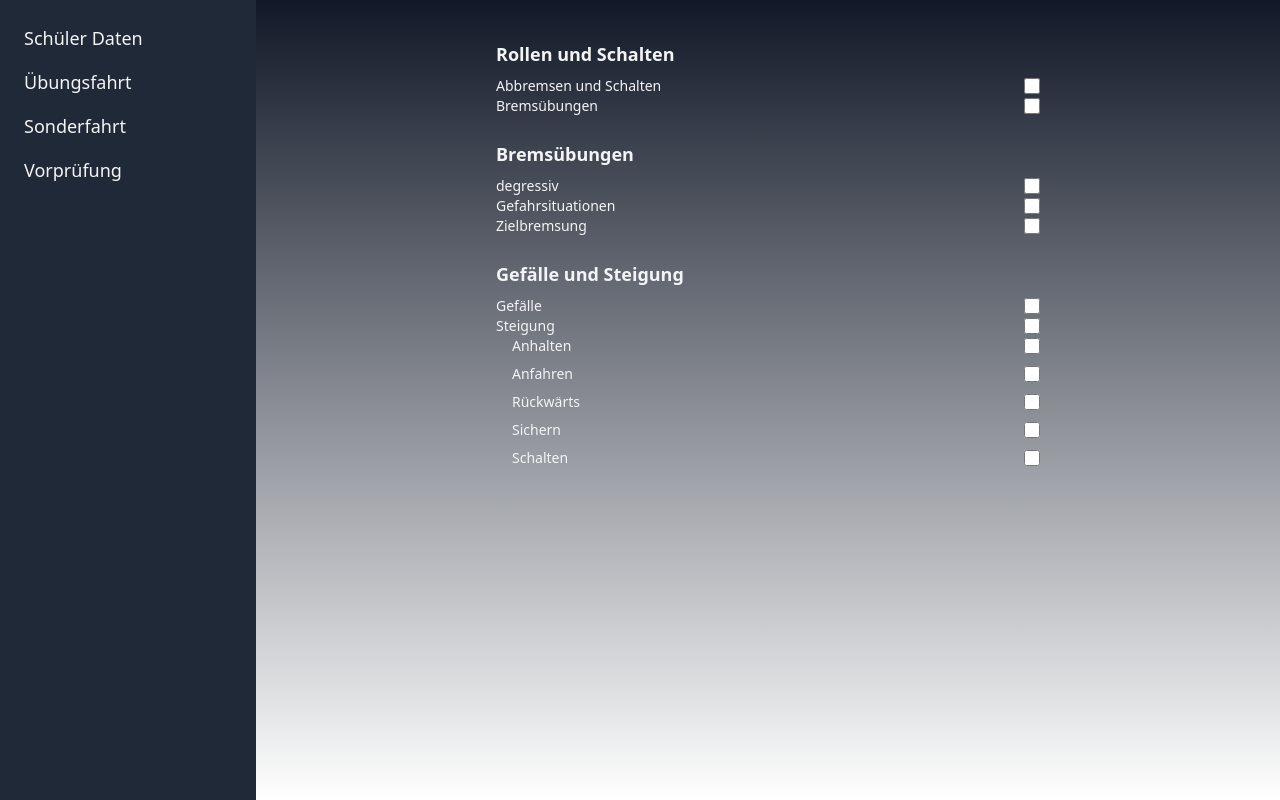
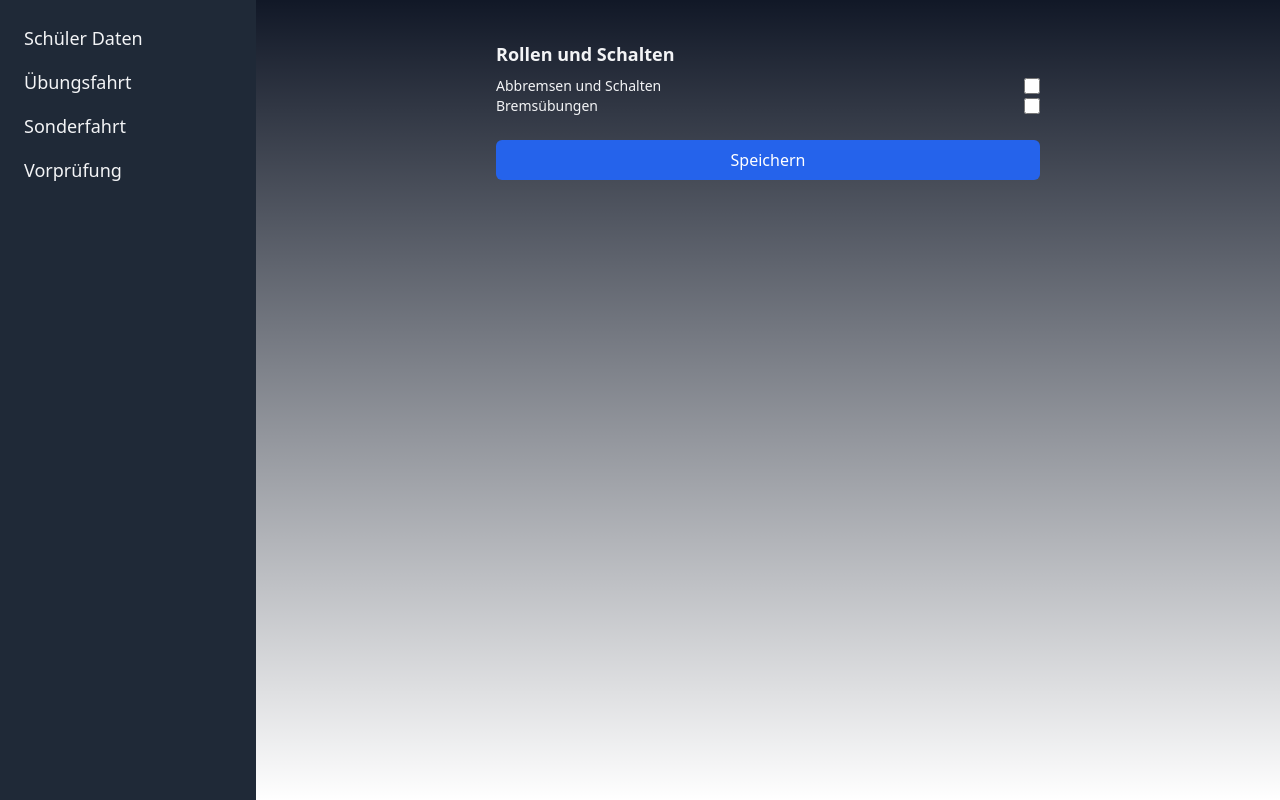
Before and after one commit to seen22/fahrlehre-nextapp, a Next.js app: page /uebungsfahrt in a window 1280 px wide. Built offline with nearby package versions, Linux system fonts and the light colour scheme.

Commit message:
uebungsfahrt formulare erstellt

```diff
--- a/app/uebungsfahrt/page.tsx
+++ b/app/uebungsfahrt/page.tsx
@@ -1,78 +1,226 @@
-import React from 'react';
+'use client'
+import { useForm } from 'react-hook-form';
+import React, { useEffect, useState } from 'react';
 
-const UsersPage = () => {
+const uebungsfahrt = () => {
+ const { register, handleSubmit } = useForm();
+ const [studentId, setStudentId] = useState<string | null>(null);
+
+ // Retrieve the student ID from the URL when the page loads
+ useEffect(() => {
+   const urlParams = new URLSearchParams(window.location.search);
+   const id = urlParams.get('id');
+   if (id) {
+     setStudentId(id);
+     console.log('Extracted ID from URL:', id);  // Log to verify
+   } else {
+     console.error('No ID found in URL');
+   }
+ }, []);
+
+ const onSubmit = async (checkboxData: any) => {
+
+   if (!studentId) {
+     console.error('No student ID found.');
+     return;
+   }
+
+   try {
+     // Include the student ID in the data to be submitted
+     const dataToSubmit = { ...checkboxData, id: studentId };
+
+     // Send data to the API
+     const response = await fetch('/api/saveStudentData', {
+       method: 'POST',
+       headers: {
+         'Content-Type': 'application/json',
+       },
+       body: JSON.stringify(dataToSubmit),
+     });
+     const result = await response.json();
+
+     if (response.ok && result.message === 'Data stored successfully') {
+       console.log('Checkbox data saved successfully');
+       window.location.href = `/DachboardPage?id=${result.id}`;
+     } else {
+       console.error('Failed to save checkbox data');
+     }
+   } catch (error) {
+     console.error('Error saving checkbox data:', error);
+   }
+ };
+
+ // if (!studentId) {
+ //   return <div>Loading...</div>;
+ // }
+
  return (
    <div className="max-w-xl mx-auto p-4">
-      <form className="space-y-6">
-        {/* Section 1 */}
+     <form onSubmit={handleSubmit(onSubmit)} className="space-y-6">
        <div>
          <h3 className="font-bold text-lg mb-2">Rollen und Schalten</h3>
          <div className="flex justify-between items-center">
            <label className="text-sm font-medium">Abbremsen und Schalten</label>
-            <input type="checkbox" className="h-4 w-4" />
+           <input type="checkbox" {...register('Abbremsen und Schalten')} className="h-4 w-4" />
          </div>
          <div className="flex justify-between items-center">
            <label className="text-sm font-medium">Bremsübungen</label>
-            <input type="checkbox" className="h-4 w-4" />
+           <input type="checkbox" {...register('Bremsübungen')} className="h-4 w-4" />
          </div>
        </div>
-
-        {/* Section 2 */}
-        <div>
-          <h3 className="font-bold text-lg mb-2">Bremsübungen</h3>
-          <div className="flex justify-between items-center">
-            <label className="text-sm font-medium">degressiv</label>
-            <input type="checkbox" className="h-4 w-4" />
-          </div>
-          <div className="flex justify-between items-center">
-            <label className="text-sm font-medium">Gefahrsituationen</label>
-            <input type="checkbox" className="h-4 w-4" />
-          </div>
-          <div className="flex justify-between items-center">
-            <label className="text-sm font-medium">Zielbremsung</label>
-            <input type="checkbox" className="h-4 w-4" />
-          </div>
-        </div>
-
-        {/* Section 3 */}
-        <div>
-          <h3 className="font-bold text-lg mb-2">Gefälle und Steigung</h3>
-          <div className="flex justify-between items-center">
-            <label className="text-sm font-medium">Gefälle</label>
-            <input type="checkbox" className="h-4 w-4" />
-          </div>
-          <div className="flex justify-between items-center">
-            <label className="text-sm font-medium">Steigung</label>
-            <input type="checkbox" className="h-4 w-4" />
-          </div>
-          <div className="ml-4 space-y-2">
-            <div className="flex justify-between items-center">
-              <label className="text-sm font-medium">Anhalten</label>
-              <input type="checkbox" className="h-4 w-4" />
-            </div>
-            <div className="flex justify-between items-center">
-              <label className="text-sm font-medium">Anfahren</label>
-              <input type="checkbox" className="h-4 w-4" />
-            </div>
-            <div className="flex justify-between items-center">
-              <label className="text-sm font-medium">Rückwärts</label>
-              <input type="checkbox" className="h-4 w-4" />
-            </div>
-            <div className="flex justify-between items-center">
-              <label className="text-sm font-medium">Sichern</label>
-              <input type="checkbox" className="h-4 w-4" />
-            </div>
-            <div className="flex justify-between items-center">
-              <label className="text-sm font-medium">Schalten</label>
-              <input type="checkbox" className="h-4 w-4" />
-            </div>
-          </div>
-        </div>
-
-
+       <button type="submit" className="w-full bg-blue-600 text-white p-2 rounded-md hover:bg-blue-700 transition">
+         Speichern
+       </button>
      </form>
    </div>
  );
 };
 
-export default UsersPage;
+export default uebungsfahrt;
+
+// import { useForm, FieldError, Merge, FieldErrorsImpl } from 'react-hook-form';
+// import React, { useEffect, useState } from 'react';
+// import { useRouter } from 'next/navigation';
+
+
+// const uebungsfahrt = () => {
+
+
+//   const { register, handleSubmit, formState: { errors }, reset } = useForm();
+//    const [studentId, setStudentId] = useState<string | null>(null);
+//   // const router= useRouter();
+//   // const { id } = router.query; //Extract the student ID from the URL
+
+//   const onSubmit = async (checkboxData: any) => {
+//  try{
+//   const urlParams = new URLSearchParams(window.location.search);
+//     const studentId = urlParams.get('id');
+
+//       const dataToSubmit = {...checkboxData, id: studentId};
+
+
+//   // Add the id to the checkbox data
+//    //checkboxData.id = studentId;
+
+//     // Send data to the API
+//     const response = await fetch('/api/saveStudentData', {
+//       method: 'POST',
+//       headers: {
+//         'Content-Type': 'application/json',
+//       },
+//       body: JSON.stringify(dataToSubmit),
+//     });
+//     const result = await response.json();
+
+//     if (response.ok && result.status === 200) {
+//       console.log('Data saved successfully');
+//     } else {
+//       console.error('Failed to save data');
+//     }
+//   } catch (error) {
+//     console.error('Error saving data:', error);
+//   }
+// };
+
+// // const getErrorMessage = (error: FieldError | Merge<FieldError, FieldErrorsImpl<any>> | undefined): string | undefined => {
+// //   if (error && 'message' in error) {
+// //     return error.message as string;
+// //   }
+// //   return undefined;
+// // };
+//   return (
+//     <div className="max-w-xl mx-auto p-4">
+//       <form onSubmit={handleSubmit(onSubmit)} className="space-y-6">
+
+//         <div>
+//           <h3 className="font-bold text-lg mb-2">Rollen und Schalten</h3>
+//           <div className="flex justify-between items-center">
+//             <label className="text-sm font-medium">Abbremsen und Schalten</label>
+//             <input type="checkbox" {...register('Abbremsen und Schalten')}
+//              className="h-4 w-4" />
+//           </div>
+//           <div className="flex justify-between items-center">
+//             <label className="text-sm font-medium">Bremsübungen</label>
+//             <input type="checkbox"{...register('Bremsübungen')} className="h-4 w-4" />
+//           </div>
+//         </div>
+//         <button
+//           type="submit"
+//           className="w-full bg-blue-600 text-white p-2 rounded-md hover:bg-blue-700 transition"
+//         >
+//           Speichern
+//         </button>
+//         </form>
+//     </div>
+//   );
+// };
+
+// export default uebungsfahrt;
+//         {/* Section 2
+//         <div>
+//           <h3 className="font-bold text-lg mb-2">Bremsübungen</h3>
+//           <div className="flex justify-between items-center">
+//             <label className="text-sm font-medium">degressiv</label>
+//             <input type="checkbox" className="h-4 w-4" />
+//           </div>
+//           <div className="flex justify-between items-center">
+//             <label className="text-sm font-medium">Gefahrsituationen</label>
+//             <input type="checkbox" className="h-4 w-4" />
+//           </div>
+//           <div className="flex justify-between items-center">
+//             <label className="text-sm font-medium">Zielbremsung</label>
+//             <input type="checkbox" className="h-4 w-4" />
+//           </div>
+//         </div> */
+
+//         /* Section 3
+//         <div>
+//           <h3 className="font-bold text-lg mb-2">Gefälle und Steigung</h3>
+//           <div className="flex justify-between items-center">
+//             <label className="text-sm font-medium">Gefälle</label>
+//             <input type="checkbox" className="h-4 w-4" />
+//           </div>
+//           <div className="flex justify-between items-center">
+//             <label className="text-sm font-medium">Steigung</label>
+//             <input type="checkbox" className="h-4 w-4" />
+//           </div>
+//           <div className="ml-4 space-y-2">
+//             <div className="flex justify-between items-center">
+//               <label className="text-sm font-medium">Anhalten</label>
+//               <input type="checkbox" className="h-4 w-4" />
+//             </div>
+//             <div className="flex justify-between items-center">
+//               <label className="text-sm font-medium">Anfahren</label>
+//               <input type="checkbox" className="h-4 w-4" />
+//             </div>
+//             <div className="flex justify-between items-center">
+//               <label className="text-sm font-medium">Rückwärts</label>
+//               <input type="checkbox" className="h-4 w-4" />
+//             </div>
+//             <div className="flex justify-between items-center">
+//               <label className="text-sm font-medium">Sichern</label>
+//               <input type="checkbox" className="h-4 w-4" />
+//             </div>
+//             <div className="flex justify-between items-center">
+//               <label className="text-sm font-medium">Schalten</label>
+//               <input type="checkbox" className="h-4 w-4" />
+//             </div>
+//           </div>
+//         </div> */
+
+//         /* Section 4
+//         <div>
+//           <h3 className="font-bold text-lg mb-2">Weitere Übungen</h3>
+//           <div className="flex justify-between items-center">
+//             <label className="text-sm font-medium">Tastgeschwindigkeit</label>
+//             <input type="checkbox" className="h-4 w-4" />
+//           </div>
+//           <div className="flex justify-between items-center">
+//             <label className="text-sm font-medium">Bedienungs- + Kontrolleinrichtungen</label>
+//             <input type="checkbox" className="h-4 w-4" />
+//           </div>
+//           <div className="flex justify-between items-center">
+//             <label className="text-sm font-medium">Örtliche Besonderheiten</label>
+//             <input type="checkbox" className="h-4 w-4" />
+//           </div>
+//         // </div> */}
```
Lines whose indentation alone changed are shown as unchanged.
